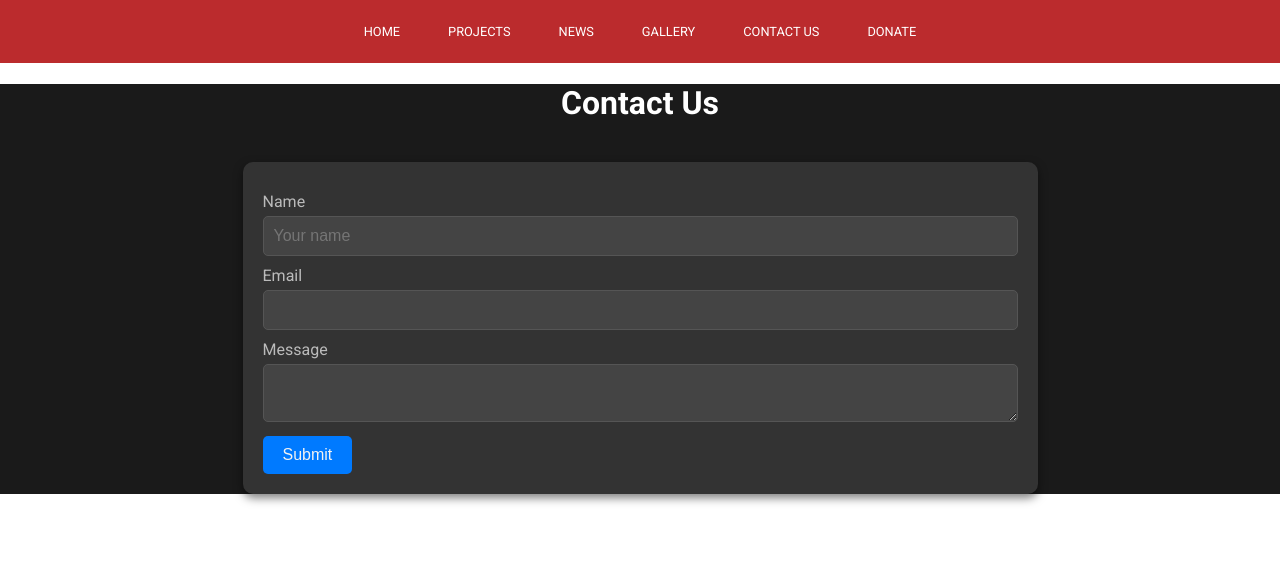
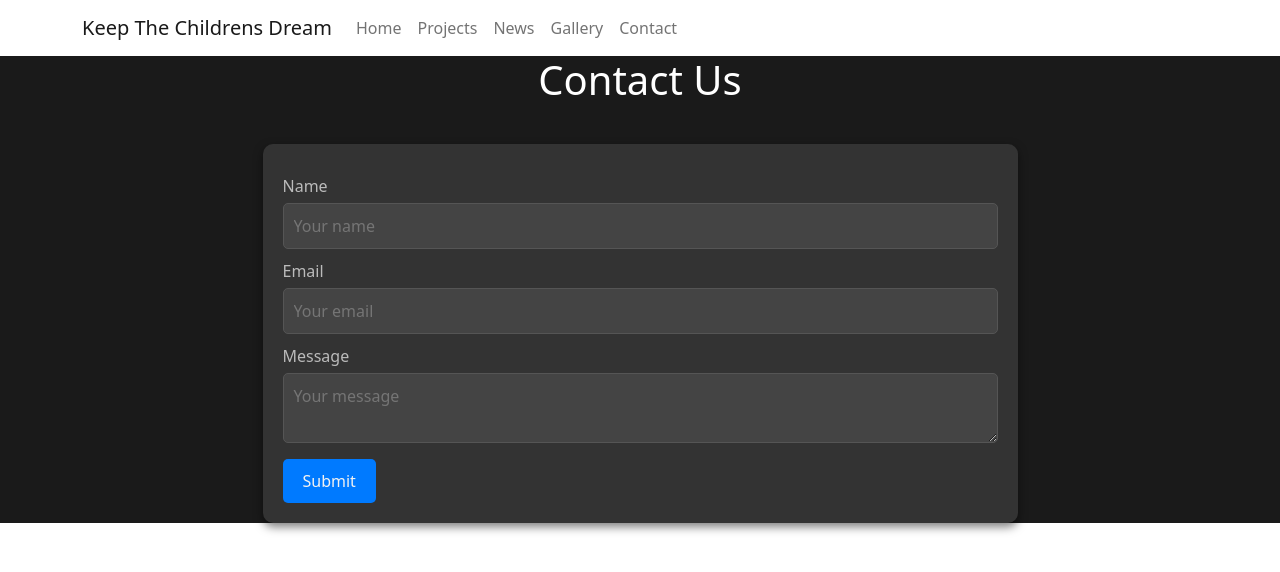
Before and after one commit to leavesza/keepthechildrensdream, a React (Create React App) app: page /contact in a window 1280 px wide. Shown: the top 572 px of the page. Built offline with nearby package versions, Linux system fonts and the light colour scheme.

Commit message:
feature: Added resposive navbar

```diff
--- a/src/components/Contactform.js
+++ b/src/components/Contactform.js
@@ -22,9 +22,9 @@ const Contactform = () =>{
         <label>Name</label>
         <input type="text" id="user_name" name="user_name" placeholder="Your name" />
         <label>Email</label>
-        <input type="email" id="user_email" name="user_email" />
+        <input type="email" id="user_email" name="user_email" placeholder="Your email" />
         <label>Message</label>
-        <textarea id="message" name="message" />
+        <textarea id="message" name="message" placeholder="Your message" />
         <button type="submit" >Submit</button>
       </form>
 
--- a/src/components/Navbar.js
+++ b/src/components/Navbar.js
@@ -1,23 +1,27 @@
-import React from 'react';
-import { Link } from 'react-router-dom';
-import './Navbar.css'; // Import the CSS file
+import React from "react";
+import Container from 'react-bootstrap/Container';
+import Nav from 'react-bootstrap/Nav';
+import Navbar from 'react-bootstrap/Navbar';
+import { Link } from "react-router-dom";
+import 'bootstrap/dist/css/bootstrap.css';
 
-const Navbar = () => {
-  return (
-
-    <nav className="navbar-container bg-red pa3">
-      <div className="flex justify-between items-center">
-        <div className="navbar-links ma2">
-          <Link to="/" className="link">HOME</Link>
-          <Link to="/projects" className="link">PROJECTS</Link>
-          <Link to="/news" className="link">NEWS</Link>
-          <Link to="/gallery" className="link">GALLERY</Link>
-          <Link to="/contact" className="link">CONTACT US</Link>
-          <Link to="/donate" className="link">DONATE</Link>
-        </div>
-      </div>
-    </nav>
-  );
-};
-
-export default Navbar;
+const NavBar =()=>{
+    return(
+        <Navbar expand="lg">
+        <Container>
+          <Navbar.Brand as={Link} to='/' >Keep The Childrens Dream</Navbar.Brand>
+          <Navbar.Toggle aria-controls="basic-navbar-nav" />
+          <Navbar.Collapse id="basic-navbar-nav">
+            <Nav className="me-auto">
+              <Nav.Link as={Link} to='/' >Home</Nav.Link>
+              <Nav.Link as={Link} to='/projects' >Projects</Nav.Link>
+              <Nav.Link as={Link} to='/news' >News</Nav.Link>
+              <Nav.Link as={Link} to='/gallery' >Gallery</Nav.Link>
+              <Nav.Link as={Link} to='/contact' >Contact</Nav.Link>
+            </Nav>
+          </Navbar.Collapse>
+        </Container>
+      </Navbar>
+    )
+}
+export default NavBar;
--- a/src/components/ScrollingImage.css
+++ b/src/components/ScrollingImage.css
@@ -1,10 +1,10 @@
 /* App.css */
-.container {
+/* .container {
     width: 100vw;
     height: 420px;
     overflow: hidden;
     margin: 0 auto;
-  }
+  } */
 
   .carousel .slide {
     display: flex;
```
